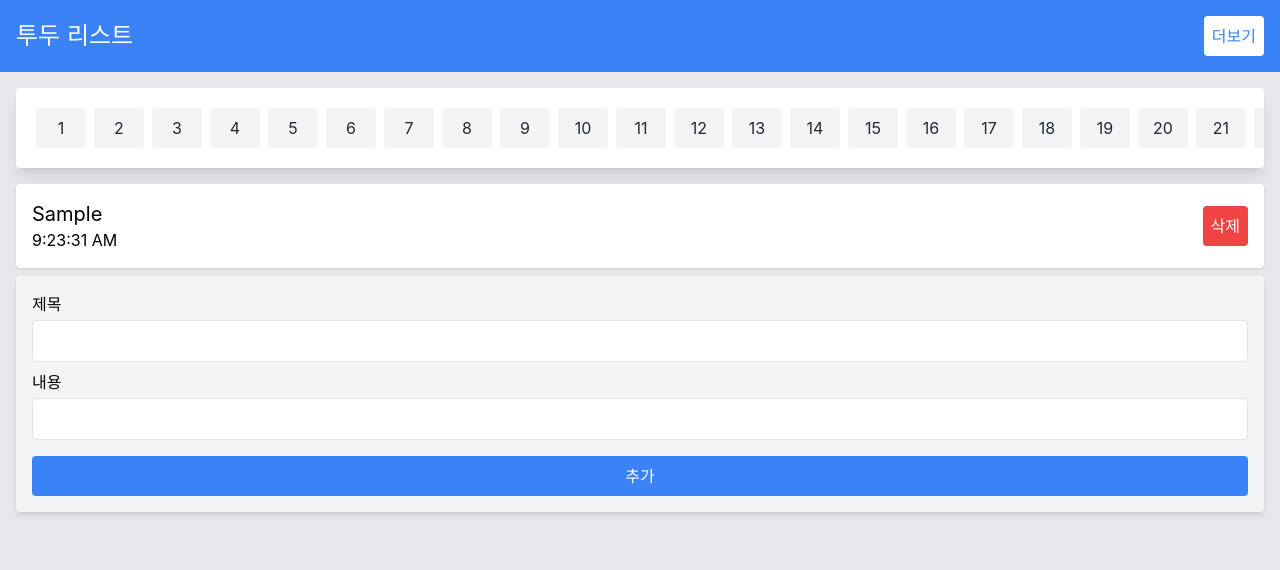
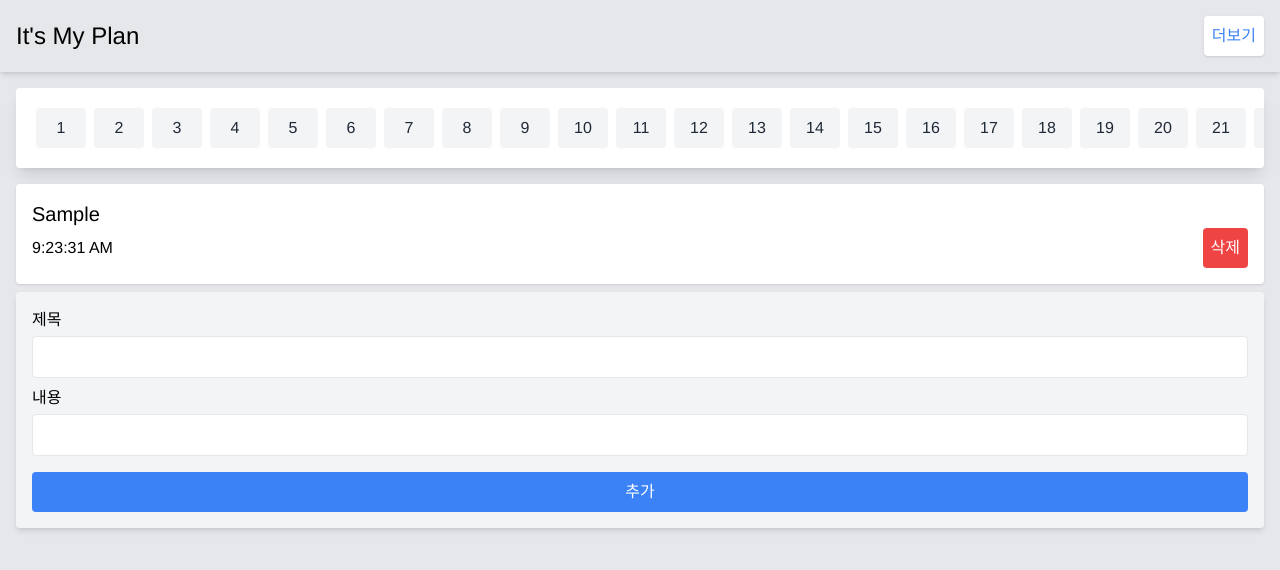
Before and after one commit to ITsMyPlan/ItsMyPlan, a React (Create React App) app in the folder my-react-app/: page / in a window 1280 px wide. Both pictures are taken after typing "Sample", "Sample" into the empty fields and a click on the button "추가". Shown: the top 570 px of the page. Built offline with nearby package versions, Linux system fonts and the light colour scheme.

Commit message:
feat: 조건부로 제목/내용 표시 및 Helvetica 폰트 적용

```diff
--- a/my-react-app/src/components/AddTask.tsx
+++ b/my-react-app/src/components/AddTask.tsx
@@ -1,9 +1,5 @@
 import React, {useState} from "react";
-import {Task} from "../types";
-
-interface AddTaskProps {
-	onAdd: (task: Task) => void;
-}
+import {Task, AddTaskProps} from "../types";
 
 const AddTask: React.FC<AddTaskProps> = ({onAdd}) => {
 	const [title, setTitle] = useState("");
--- a/my-react-app/src/components/Header.tsx
+++ b/my-react-app/src/components/Header.tsx
@@ -1,17 +1,14 @@
 import React from "react";
+import {HeaderProps} from "../types";
 
-interface HeaderProps {
-  onToggleCalendar: () => void;
-}
-
-const Header: React.FC<HeaderProps> = ({ onToggleCalendar }) => {
+const Header: React.FC<HeaderProps> = ({onToggleCalendar}) => {
 	return (
-    <div className="flex justify-between items-center p-4 bg-blue-500 text-white">
-      <h1 className="text-2xl">투두 리스트</h1>
+		<div className='flex justify-between items-center p-4 text-black shadow-md font-helvetica'>
+			<h1 className='text-2xl font-normal'>It's My Plan</h1>
 			<button
 				onClick={onToggleCalendar}
-        className="bg-white text-blue-500 p-2 rounded"
-      >
+				className='transition duration-300 ease-in-out transform hover:scale-110 bg-white text-blue-500 p-2 rounded shadow'
+				style={{transition: "all 0.3s ease-in-out"}}>
 				더보기
 			</button>
 		</div>
--- a/my-react-app/src/components/TaskItem.tsx
+++ b/my-react-app/src/components/TaskItem.tsx
@@ -1,19 +1,21 @@
-// src/components/TaskItem.tsx
-import React from "react";
-import {Task} from "../types"; // Task 인터페이스를 import 해야 해
-
-interface TaskItemProps {
-	task: Task;
-}
+import React, {useState} from "react";
+import {TaskItemProps} from "../types";
 
 const TaskItem: React.FC<TaskItemProps> = ({task}) => {
+	const [showDetails, setShowDetails] = useState(false);
+
+	const toggleDetails = () => setShowDetails(!showDetails);
+
 	return (
-		<div className='flex justify-between items-center bg-white p-4 rounded shadow mb-2'>
-			<div>
+		<div className='flex flex-col justify-between bg-white p-4 rounded shadow mb-2'>
+			<div onClick={toggleDetails} className='cursor-pointer'>
 				<h2 className='text-xl'>{task.title}</h2>
+				{showDetails && <p>{task.detail}</p>}
+			</div>
+			<div className='flex justify-between items-center'>
 				<p>{new Date(task.time).toLocaleTimeString()}</p>
+				<button className='bg-red-500 text-white p-2 rounded'>삭제</button>
 			</div>
-			<button className='bg-red-500 text-white p-2 rounded'>삭제</button>
 		</div>
 	);
 };
--- a/my-react-app/src/index.css
+++ b/my-react-app/src/index.css
@@ -4,15 +4,13 @@
 @import "./styles/tailwind.css";
 
 body {
-  margin: 0;
-  font-family: -apple-system, BlinkMacSystemFont, "Segoe UI", "Roboto", "Oxygen",
-    "Ubuntu", "Cantarell", "Fira Sans", "Droid Sans", "Helvetica Neue",
-    sans-serif;
-  -webkit-font-smoothing: antialiased;
-  -moz-osx-font-smoothing: grayscale;
+	margin: 0;
+	font-family: "Helvetica", -apple-system, BlinkMacSystemFont, "Segoe UI", "Roboto", "Oxygen", "Ubuntu", "Cantarell",
+		"Fira Sans", "Droid Sans", "Helvetica Neue", sans-serif;
+	-webkit-font-smoothing: antialiased;
+	-moz-osx-font-smoothing: grayscale;
 }
 
 code {
-  font-family: source-code-pro, Menlo, Monaco, Consolas, "Courier New",
-    monospace;
+	font-family: source-code-pro, Menlo, Monaco, Consolas, "Courier New", monospace;
 }
```
Also changed, not shown: my-react-app/src/App.tsx (+1 -6 lines), my-react-app/src/types.ts (+12 -0 lines). Lines whose indentation alone changed are shown as unchanged.
